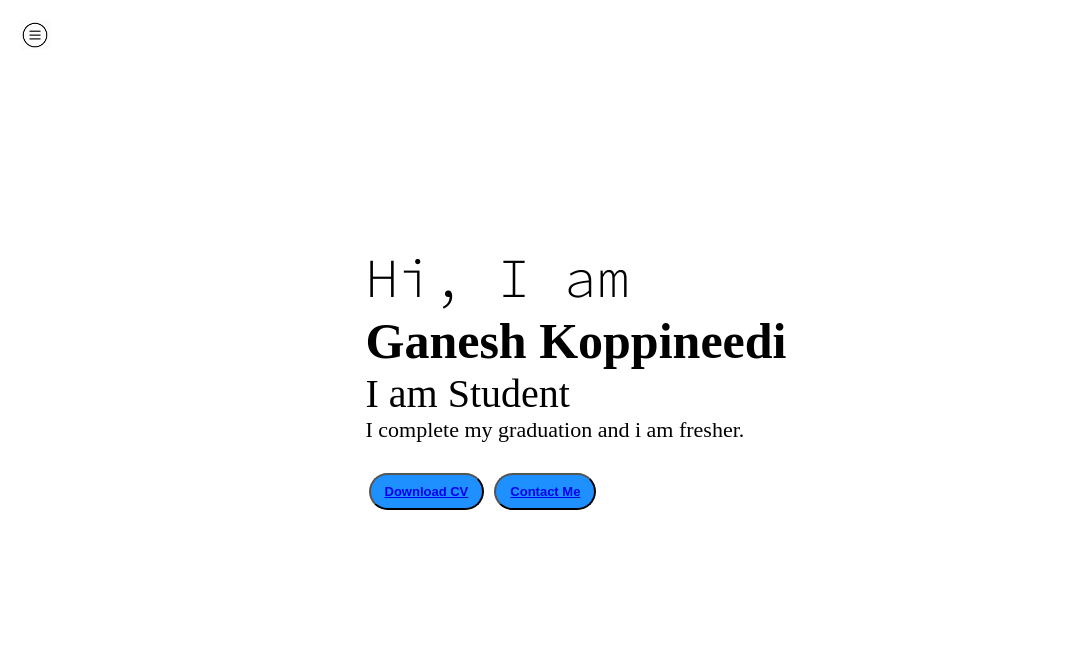
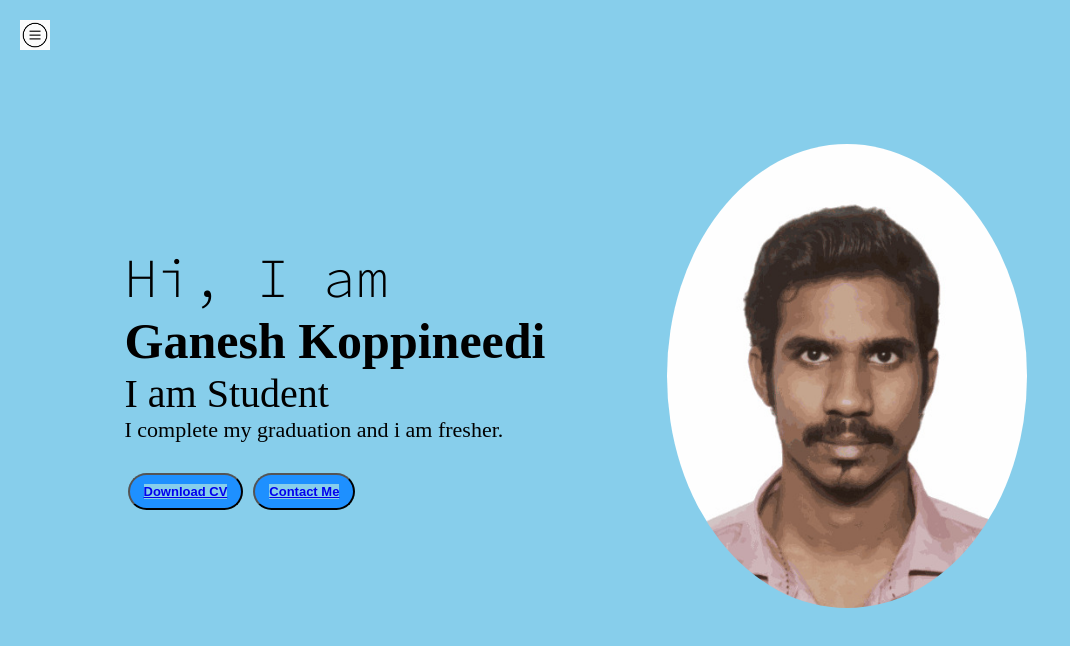
Before and after one commit to Ganesh-Koppineedi/My_Portfolio, a plain HTML site: page index.html in a window 1280 px wide. Shown: the whole page, without its empty margins (0-1070 px from the left). Drawn offline with Linux system fonts and the light colour scheme.

Commit message:
style.css

```diff
--- a/style.css
+++ b/style.css
@@ -262,13 +262,13 @@ p{
 
 @media (max-width: 1300px) {
     *{
-        /*background-color: skyblue;*/
+        background-color: skyblue;
     }
     .devPic{
-        display: none;
+        display: column;
     }
-    /*.sidebar{
+    .sidebar{
         transform: translate(-443px, 0px);
         position: absolute;
-    }*/
+    }
 }
```
